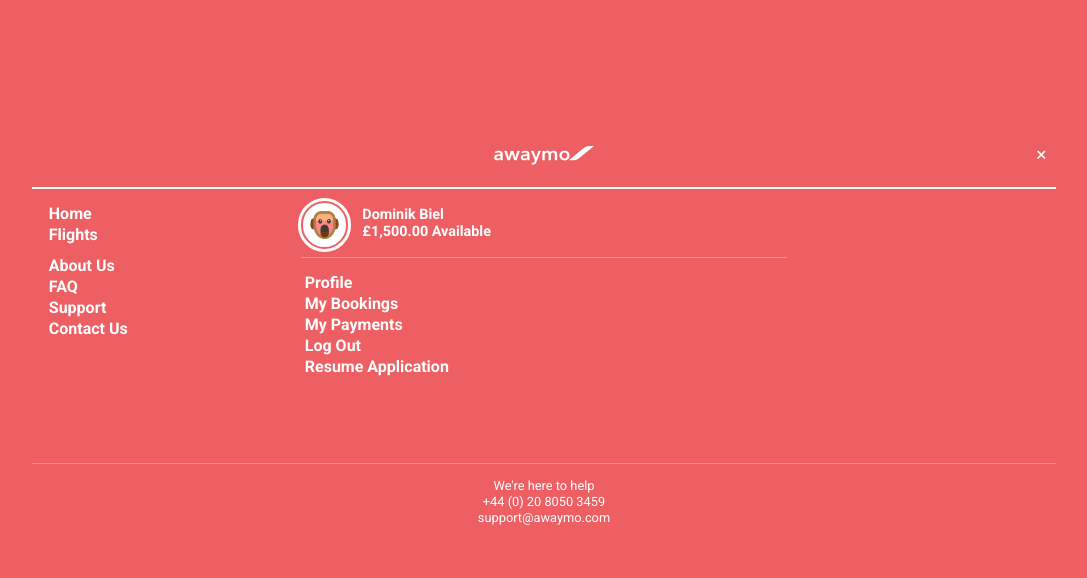
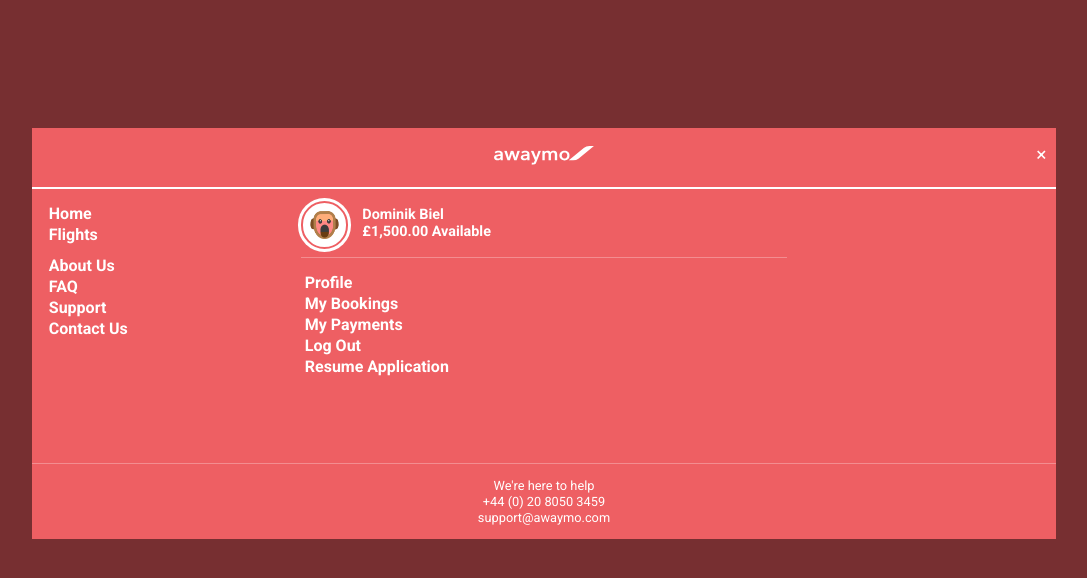
Before and after one commit to ldrobnik/react-animated-menu, a React (Create React App) app: page / in a window 1280 px wide. Both pictures are taken after a click on the button "MENU". Shown: the top 578 px of the page, without its empty margins (96-1183 px from the left). Built offline with nearby package versions, Linux system fonts and the light colour scheme.

Commit message:
Fix Backdrop background color

```diff
--- a/src/App.js
+++ b/src/App.js
@@ -8,8 +8,8 @@ const theme = {
     mainColor: '#EE5F63',
     lightMainColor: '#F38D90',
     veryLightMainColor: '#F8BBBD',
-    lightColor: 'white',
-    darkColor: 'black'
+    lightColor: '#FFFFFF',
+    darkColor: '#000000'
 };
 
 
--- a/src/components/Backdrop/Backdrop.js
+++ b/src/components/Backdrop/Backdrop.js
@@ -4,7 +4,7 @@ import styled from 'styled-components';
 /* STYLES */
 
 const BackdropBody = styled.div`
-    background-color: ${props => props.darkColor};
+    background-color: ${props => props.theme.darkColor};
     position: fixed;
     left: 0;
     top: 0;
@@ -14,6 +14,7 @@ const BackdropBody = styled.div`
     z-index: 100;
 `;
 
+
 function Backdrop(props) {
     return <BackdropBody onClick={props.hideMenu} />;
 }
```
